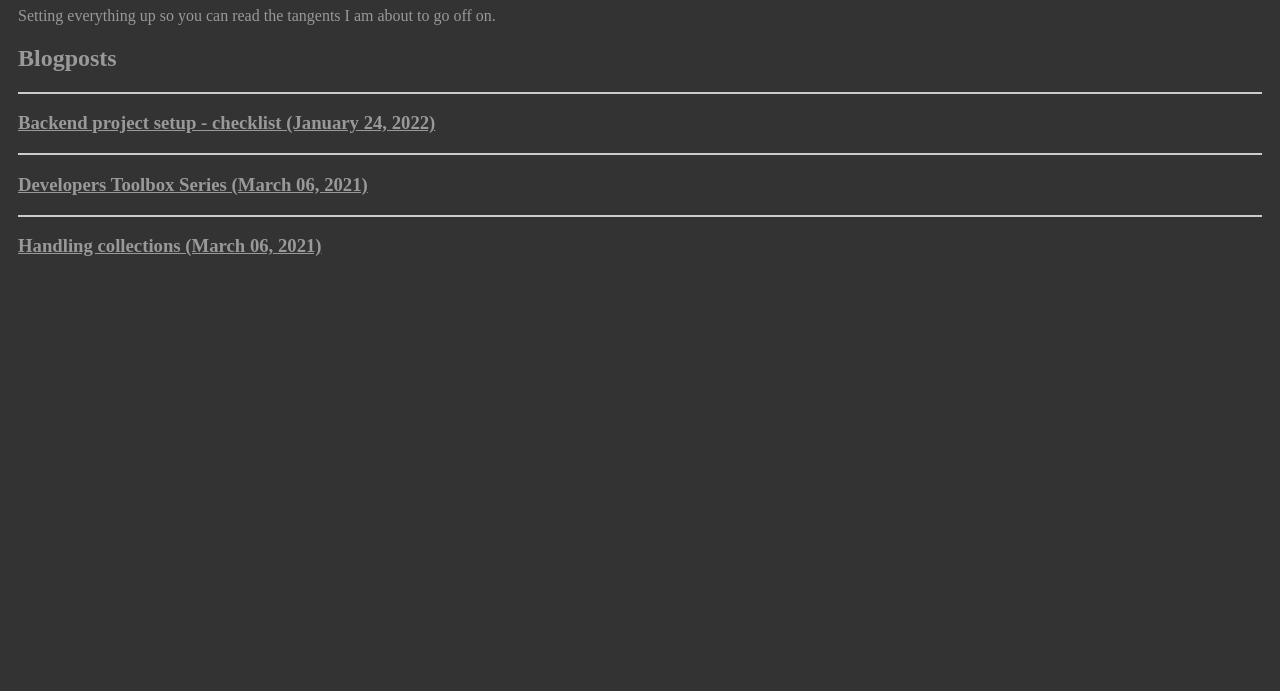
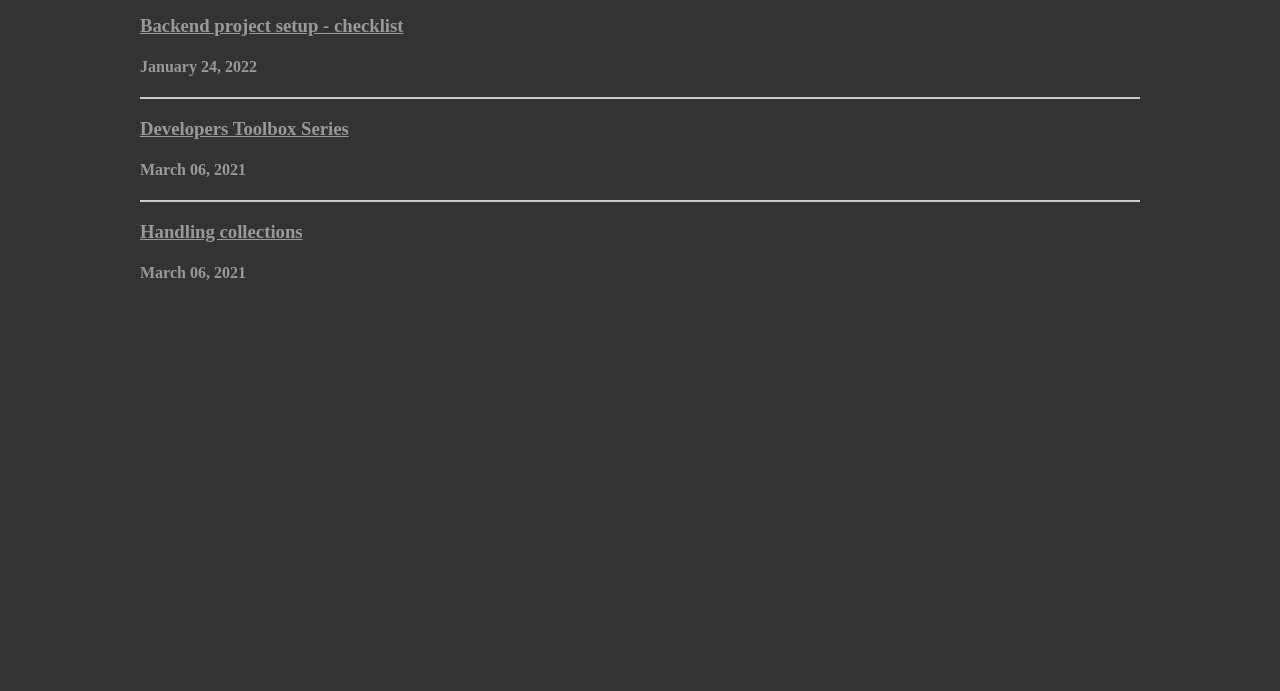
Before and after one commit to Krillian111/blog, a Gatsby site: page / in a window 1280 px wide. Shown: the part 109-800 px from the top of the page. Built offline with nearby package versions, Linux system fonts and the light colour scheme; Gatsby itself is replaced by a stand-in of ours.

Commit message:
Improve styling

```diff
--- a/src/components/article-list.jsx
+++ b/src/components/article-list.jsx
@@ -26,12 +26,13 @@ const StyledArticle = styled.article`
 export default function ArticleList({ articles }) {
   return (
     <div>
-      <h2>Blogposts</h2>
+      <h2>Blog</h2>
       {articles.map(({ route, title, date }) => (
         <StyledArticle>
           <Link to={route}>
-            <h3>{`${title} (${date})`}</h3>
+            <h3>{title}</h3>
           </Link>
+          <h4>{date}</h4>
         </StyledArticle>
       ))}
     </div>
--- a/src/components/template/blogpost.jsx
+++ b/src/components/template/blogpost.jsx
@@ -15,7 +15,7 @@ export default function Blogpost({ data }) {
       <article>
         <StyledPost dangerouslySetInnerHTML={{ __html: html }} />
       </article>
-      <h2>{frontmatter.date}</h2>
+      <h4>{frontmatter.date}</h4>
     </PageTemplate>
   );
 }
--- a/src/components/template/page-template.jsx
+++ b/src/components/template/page-template.jsx
@@ -15,6 +15,9 @@ const StyledMain = styled.main`
   height: 100%;
   padding: 10px;
   color: ${colors.primary};
+  max-width: 1000px;
+  margin-left: auto;
+  margin-right: auto;
 `;
 
 export default function PageTemplate({ children }) {
--- a/src/pages/index.jsx
+++ b/src/pages/index.jsx
@@ -32,11 +32,6 @@ export default function IndexPage() {
     }));
   return (
     <PageTemplate>
-      <h1>Under construction</h1>
-      <p>
-        Setting everything up so you can read the tangents I am about to go off
-        on.
-      </p>
       <ArticleList articles={blogposts} />
     </PageTemplate>
   );
```
